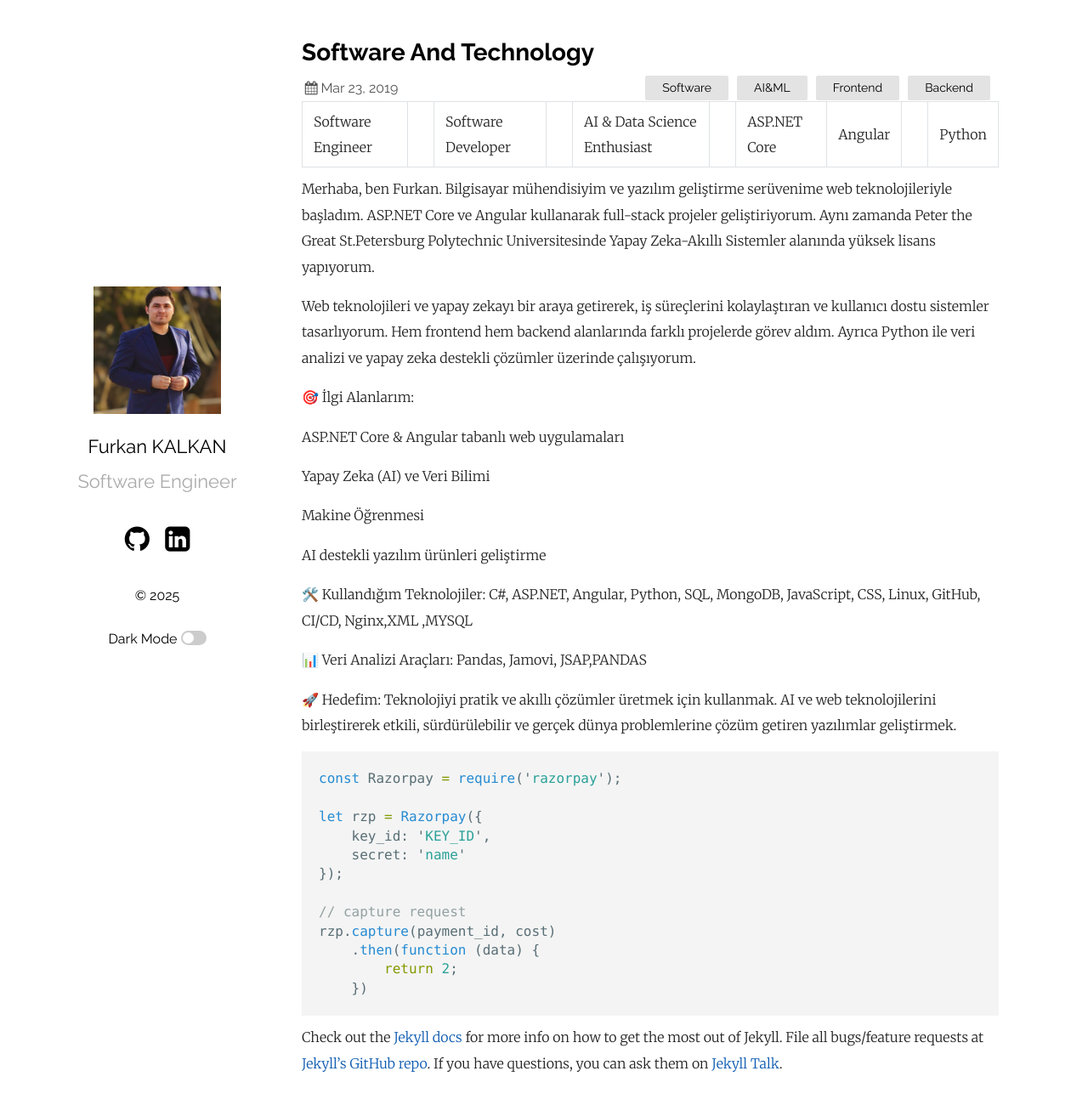
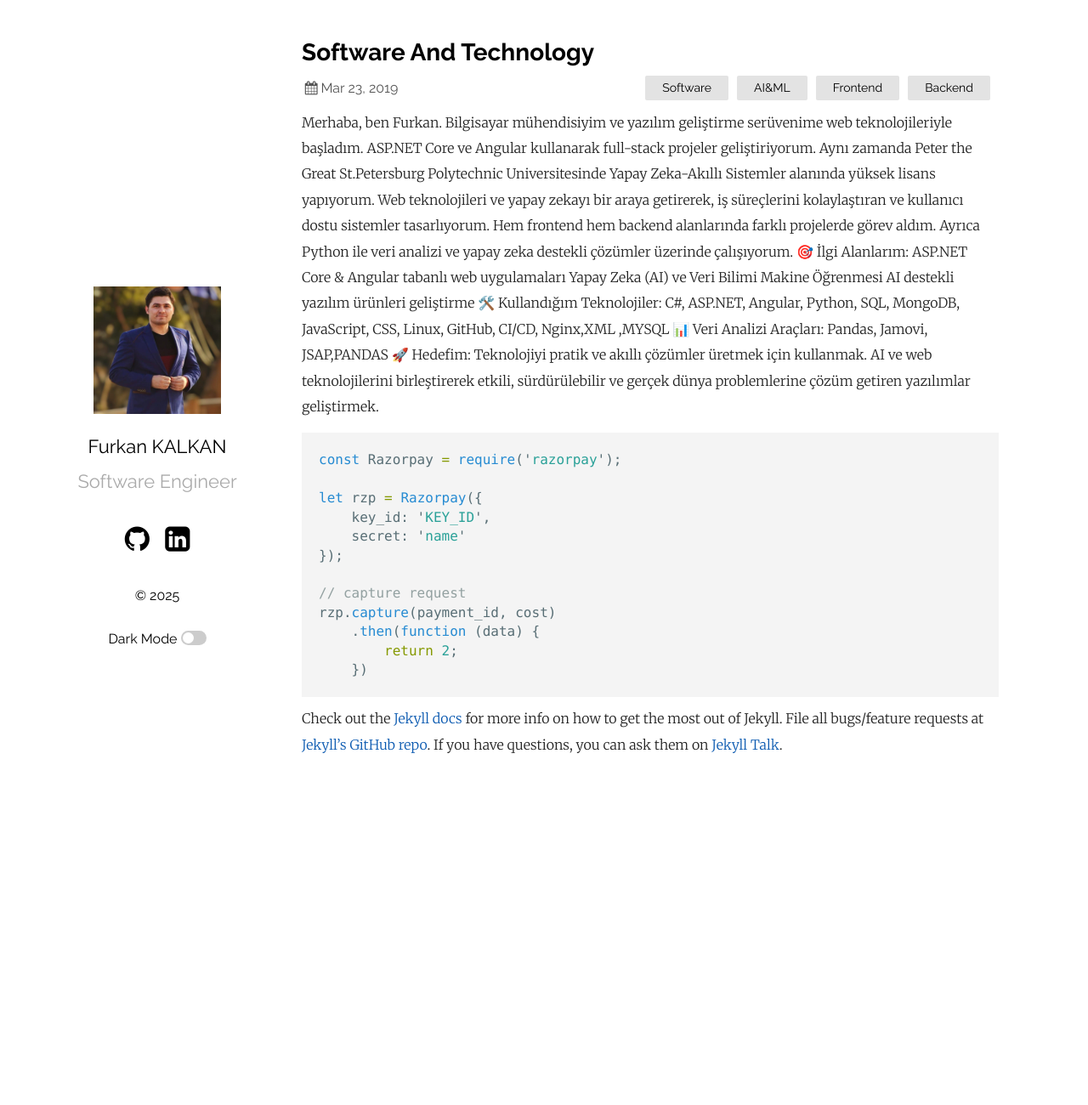
Before and after one commit to Furkan9534/furkan9534.github.io, a Jekyll site: the page built from _posts/2019-03-23-welcome-to-jekyll.markdown, in a window 1280 px wide and 1311 px high. Shown: the top 1300 px of the window at 85% size. Built offline with Jekyll 4.4.1, drawn with Linux system fonts in a browser that asks for light colours.

Commit message:
Update 2019-03-23-welcome-to-jekyll.markdown

```diff
--- a/_posts/2019-03-23-welcome-to-jekyll.markdown
+++ b/_posts/2019-03-23-welcome-to-jekyll.markdown
@@ -4,30 +4,19 @@ title:  "Software And Technology"
 date:   2019-03-23 21:03:36 +0530
 categories: Software AI&ML Frontend Backend
 ---
-Software Engineer || Software Developer || AI & Data Science Enthusiast || ASP.NET Core | Angular || Python
-
 Merhaba, ben Furkan. Bilgisayar mühendisiyim ve yazılım geliştirme serüvenime web teknolojileriyle başladım.
 ASP.NET Core ve Angular kullanarak full-stack projeler geliştiriyorum. Aynı zamanda Peter the Great St.Petersburg Polytechnic Universitesinde Yapay Zeka-Akıllı Sistemler alanında yüksek lisans yapıyorum.
-
 Web teknolojileri ve yapay zekayı bir araya getirerek, iş süreçlerini kolaylaştıran ve kullanıcı dostu sistemler tasarlıyorum.
 Hem frontend hem backend alanlarında farklı projelerde görev aldım. Ayrıca Python ile veri analizi ve yapay zeka destekli çözümler üzerinde çalışıyorum.
-
 🎯 İlgi Alanlarım:
-
 ASP.NET Core & Angular tabanlı web uygulamaları
-
 Yapay Zeka (AI) ve Veri Bilimi
-
 Makine Öğrenmesi
-
 AI destekli yazılım ürünleri geliştirme
-
 🛠️ Kullandığım Teknolojiler:
 C#, ASP.NET, Angular, Python, SQL, MongoDB, JavaScript, CSS, Linux, GitHub, CI/CD, Nginx,XML ,MYSQL
-
 📊 Veri Analizi Araçları:
 Pandas, Jamovi, JSAP,PANDAS
-
 🚀 Hedefim:
 Teknolojiyi pratik ve akıllı çözümler üretmek için kullanmak. AI ve web teknolojilerini birleştirerek etkili, sürdürülebilir ve gerçek dünya problemlerine çözüm getiren yazılımlar geliştirmek.
 
```
